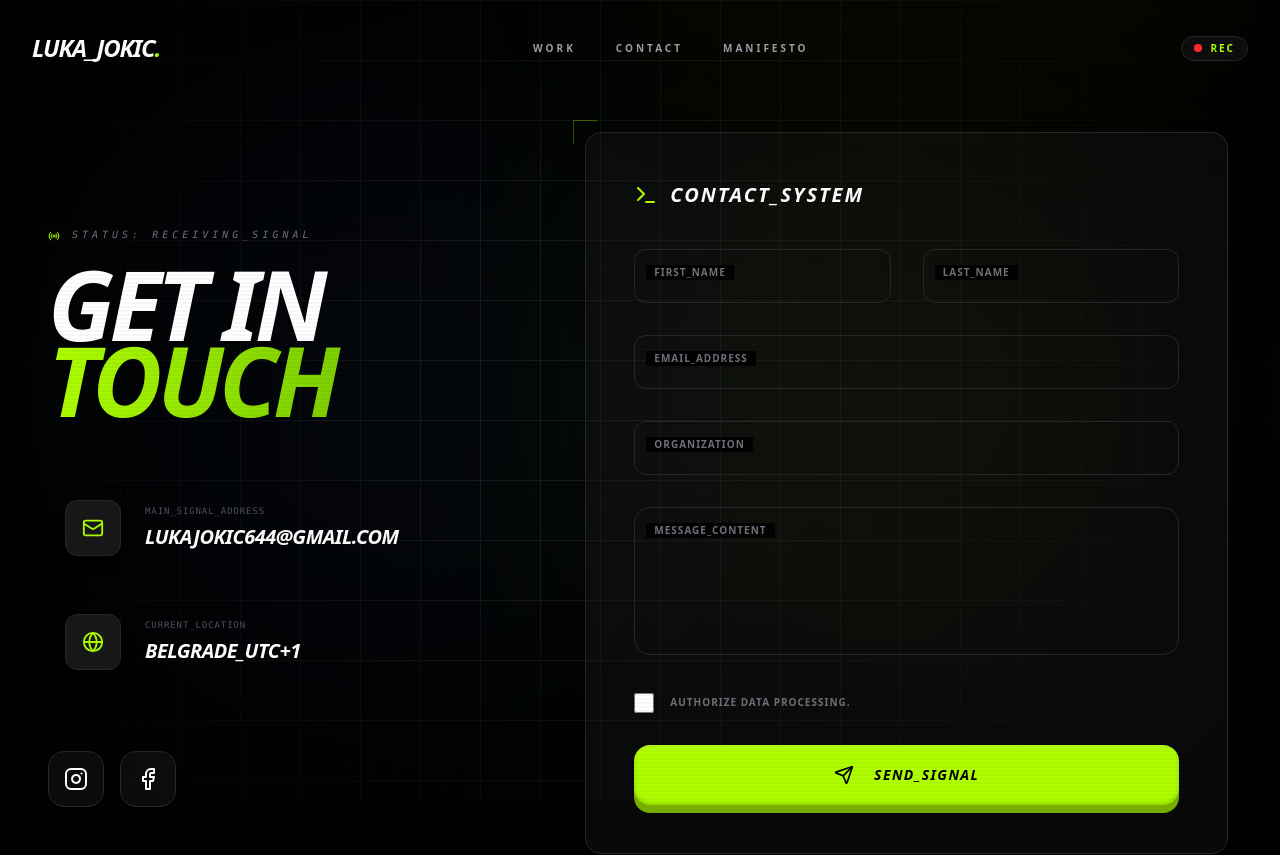
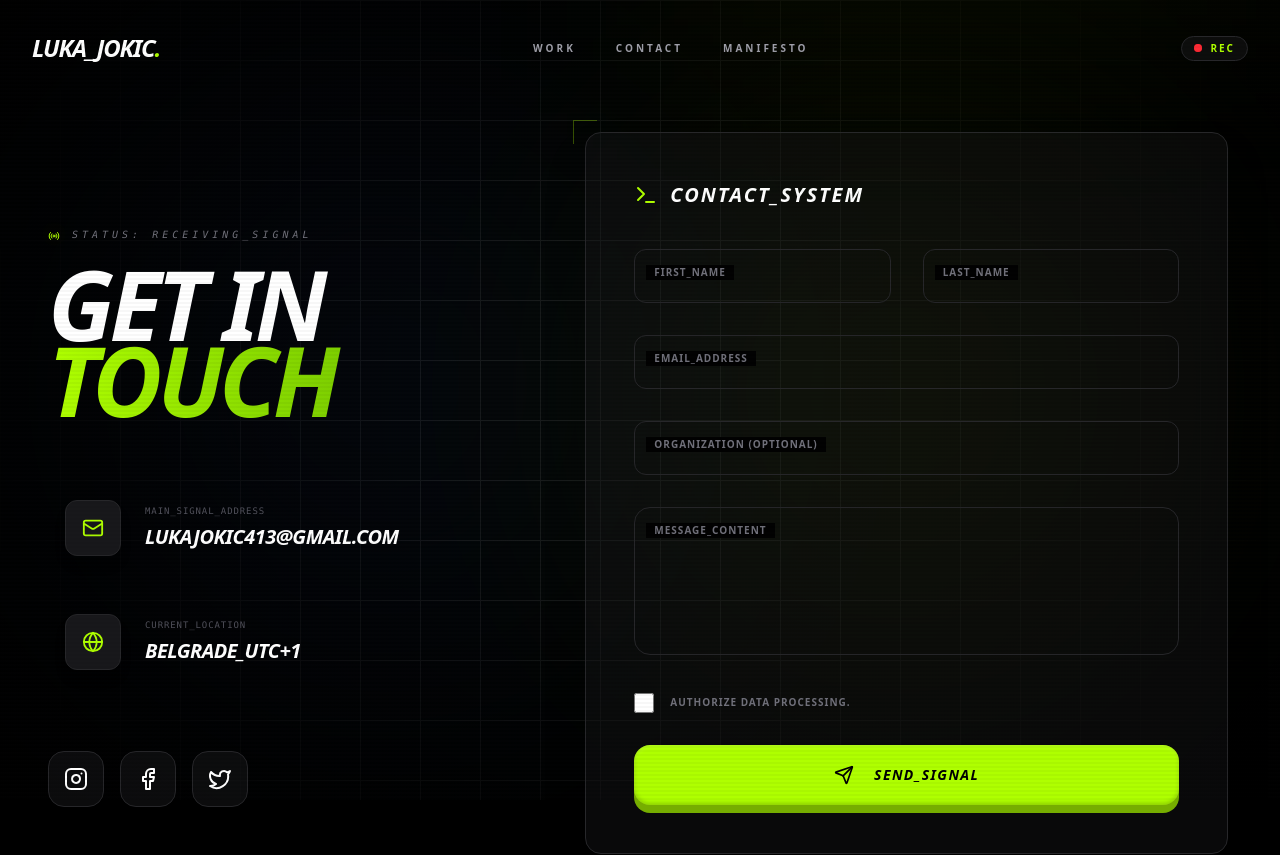
Before and after one commit to LonelyCowboy94/liternix-studio, a Next.js app: page /contact in a window 1280 px wide. Shown: the top 855 px of the page. Built offline with nearby package versions, Linux system fonts and the light colour scheme.

Commit message:
Minor updates and improvements

```diff
--- a/app/(public)/contact/page.tsx
+++ b/app/(public)/contact/page.tsx
@@ -5,16 +5,16 @@ import Header from "@/components/public/Header";
 import Footer from "@/components/public/Footer";
 import AmbientBackground from "@/components/public/AmbientBackground";
 import ContactForm from "@/components/public/ContactForm";
-import { Radio, Mail, Globe, Instagram, Facebook, Terminal, Activity } from "lucide-react";
+import { Radio, Mail, Globe, Instagram, Facebook, Terminal, Activity, Twitter } from "lucide-react";
 
 function ContactContent() {
   const contactDetails = [
     {
       label: "Main_Signal_Address",
-      value: "lukajokic644@gmail.com",
+      value: "lukajokic413@gmail.com",
       icon: <Mail className="text-[#afff00]" size={22} />,
       loadClass: "animate-spin-mail",
-      href: "mailto:lukajokic644@gmail.com"
+      href: "mailto:lukajokic413@gmail.com"
     },
     {
       label: "Current_Location",
@@ -35,6 +35,11 @@ function ContactContent() {
       icon: <Facebook size={24} />,
       load: "animate-spin-ln",
       href: "https://www.facebook.com/luka.jokic.71"
+    },
+    {
+      icon: <Twitter size={24} />,
+      load: "animate-spin-gh",
+      href: "https://x.com/luka_editing"
     }
   ];
 
--- a/app/(public)/showreel/page.tsx
+++ b/app/(public)/showreel/page.tsx
@@ -91,7 +91,7 @@ export default async function WorkPage() {
   return (
      <div
       key={work.id}
-      className="group mb-24 md:mb-48 relative grid grid-cols-1 lg:grid-cols-12 gap-8 md:gap-16 items-center lg:items-start"
+      className="group mb-24 md:mb-30 relative grid grid-cols-1 lg:grid-cols-12 gap-8 md:gap-16 items-center lg:items-start"
     >
       {/* INFO BLOK */}
       <div
@@ -111,7 +111,7 @@ export default async function WorkPage() {
 
         {/* 2. Naslov i Opis (Justified Article Style) */}
         <div className="space-y-6 relative min-h-62.5">
-          <h2 className="text-4xl md:text-6xl font-black uppercase italic leading-[0.85] tracking-tighter group-hover:text-[#afff00] transition-colors duration-500">
+          <h2 className="text-4xl relative z-100 md:text-6xl font-black uppercase italic leading-[0.85] tracking-tighter group-hover:text-[#afff00] transition-colors duration-500">
             {work.title}
           </h2>
 
@@ -127,7 +127,7 @@ export default async function WorkPage() {
               className="text-[80px] md:text-[130px] font-black uppercase italic leading-none tracking-tighter block text-transparent"
               style={{ WebkitTextStroke: '1.5px white' }}
             >
-              {isShort ? "REELS" : "PROMO"}
+              {isShort ? "REELS" : "LONGFORM"}
             </span>
             <span className="text-[9px] font-mono tracking-[0.6em] text-[#afff00] uppercase ml-2 -mt-4 block opacity-50">
               {isShort ? "Social_Media_Content" : "High_End_Production_Edit"}
--- a/components/admin/messages/DetailView.tsx
+++ b/components/admin/messages/DetailView.tsx
@@ -108,7 +108,7 @@ export const DetailView = ({ ...props }: DetailViewProps) => {
       {!props.isComposing && props.selected && (
         <div className="p-8 bg-zinc-950 border-t border-zinc-900">
           <div className="max-w-4xl mx-auto flex items-end gap-5">
-            <textarea placeholder="Write a response..." className="flex-1 min-h-[60px] max-h-[200px] p-5 bg-zinc-900/50 border border-zinc-800 rounded-2xl outline-none focus:border-[#afff00] text-sm text-white whitespace-pre-wrap resize-none transition-all" value={props.replyText} onChange={(e) => props.setReplyText(e.target.value)} onKeyDown={(e) => { if (e.key === 'Enter' && e.ctrlKey) props.onSendReply(); }} />
+            <textarea placeholder="Write a response..." className="flex-1 min-h-15 max-h-50 p-5 bg-zinc-900/50 border border-zinc-800 rounded-2xl outline-none focus:border-[#afff00] text-sm text-white whitespace-pre-wrap resize-none transition-all" value={props.replyText} onChange={(e) => props.setReplyText(e.target.value)} onKeyDown={(e) => { if (e.key === 'Enter' && e.ctrlKey) props.onSendReply(); }} />
             <button onClick={props.onSendReply} disabled={props.loading || !props.replyText} className={`p-5 rounded-2xl transition-all ${props.replyText ? 'bg-[#afff00] text-black hover:scale-105 active:scale-95' : 'bg-zinc-900 text-zinc-700'}`}>
               {props.loading ? <div className="w-6 h-6 border-2 border-black border-t-transparent rounded-full animate-spin" /> : <SendHorizontal size={26} />}
             </button>
--- a/components/public/ContactForm.tsx
+++ b/components/public/ContactForm.tsx
@@ -2,7 +2,7 @@
 
 import { useState, useEffect, Suspense, useRef } from "react";
 import { useSearchParams } from "next/navigation";
-import { Send, RefreshCw, CheckCircle2, AlertTriangle, Terminal } from "lucide-react";
+import { Send, RefreshCw, Terminal } from "lucide-react";
 import Button3D from "../ui/Button3D";
 
 interface FormErrors {
@@ -85,6 +85,7 @@ function FormInner() {
       setFormData({ firstName: "", lastName: "", company: "", email: "", message: "", consent: false });
       setErrors({});
     } catch (err) {
+      console.error(err);
       setStatus("error");
     }
   };
@@ -109,7 +110,7 @@ function FormInner() {
 
         <div className="relative group">
           <input type="text" placeholder=" " className="peer w-full bg-transparent border border-zinc-800 p-4 rounded-xl outline-none focus:border-[#afff00] transition-all text-sm font-bold uppercase italic text-white" value={formData.company} onChange={(e) => setFormData({ ...formData, company: e.target.value })} />
-          <label className="absolute left-3 -top-2.5 px-2 bg-[#020202] text-[10px] font-black uppercase tracking-widest text-zinc-500 transition-all peer-placeholder-shown:top-4 peer-focus:-top-2.5 peer-focus:text-[#afff00]">Organization</label>
+          <label className="absolute left-3 -top-2.5 px-2 bg-[#020202] text-[10px] font-black uppercase tracking-widest text-zinc-500 transition-all peer-placeholder-shown:top-4 peer-focus:-top-2.5 peer-focus:text-[#afff00]">Organization (optional)</label>
         </div>
 
         <div className="relative group">
--- a/components/public/StudioPlayer.tsx
+++ b/components/public/StudioPlayer.tsx
@@ -197,7 +197,7 @@ export default function StudioPlayer({ videoUrl }: { videoUrl: string }) {
    <div
   className={`group relative overflow-hidden border border-zinc-800 shadow-2xl transition-all duration-500 hover:border-[#afff00]/30 rounded-2xl bg-black
     ${isShort
-      ? "aspect-9/16 w-full max-w-130 mx-auto"
+      ? "aspect-9/16 w-full max-w-130 mx-auto relative z-99999"
       : "aspect-video w-full"
     }`}
 >
@@ -270,7 +270,7 @@ export default function StudioPlayer({ videoUrl }: { videoUrl: string }) {
       {isPlaying && (
         <div
           onClick={togglePlayback}
-          className="absolute inset-0 z-30 flex items-center justify-center bg-black/20 backdrop-blur-[2px] opacity-0 group-hover:opacity-100 transition-opacity duration-300 cursor-pointer"
+          className="absolute inset-0 z-9999 flex items-center justify-center bg-black/20 backdrop-blur-[2px] opacity-0 group-hover:opacity-100 transition-opacity duration-300 cursor-pointer"
         >
           <div className={`${isShort ? 'w-16 h-16' : 'w-24 h-24'} rounded-full bg-[#afff00] text-black flex items-center justify-center shadow-[0_8px_0_0_#76ad00] active:translate-y-2 active:shadow-none transition-all duration-75`}>
             <div className="absolute inset-0 rounded-full shadow-[inset_0_2px_4px_rgba(255,255,255,0.5)] opacity-40" />
--- a/next.config.ts
+++ b/next.config.ts
@@ -1,7 +1,9 @@
+/* eslint-disable */
+// @ts-nocheck
+
 import type { NextConfig } from "next";
 
-const nextConfig: NextConfig = {
-  // 1. Zadržavamo tvoj Image setup (Cloudinary + YouTube)
+const nextConfig: any = {
   images: {
     remotePatterns: [
       {
@@ -17,24 +19,12 @@ const nextConfig: NextConfig = {
     ],
   },
 
-  // 2. DODAJEMO OVO DA PROĐE BUILD:
-  // Pošto koristiš Next 16.1.4 (eksperimentalna verzija),
-  // Typescript i ESLint provere tokom builda na Vercelu
-  // često zablokiraju proces. Ovo ih preskače.
   typescript: {
     ignoreBuildErrors: true,
   },
   eslint: {
     ignoreDuringBuilds: true,
   },
-
-  // 3. Opciono: Isključujemo eksperimentalni Turbopack za build ako ga Vercel forsira
-  // jer on najčešće "jede" memoriju i stopira build na "Creating an optimized build"
-  experimental: {
-    // turbo: { // Ako primetiš da i dalje stoji, odkomentariši ovo
-    //   rules: {}
-    // }
-  }
 };
 
 export default nextConfig;
```
Also changed, not shown: 1 other file (tests, documents, lock files or other folders).
